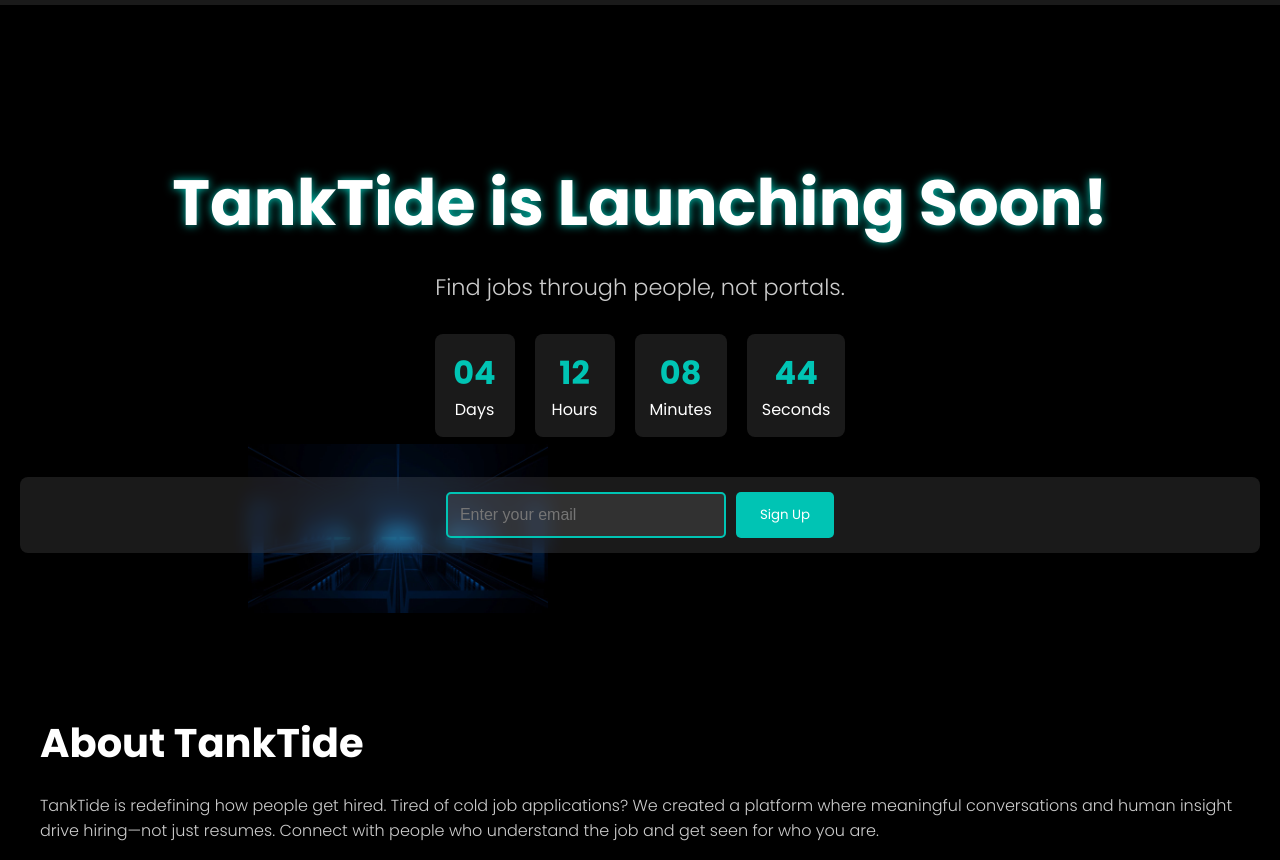
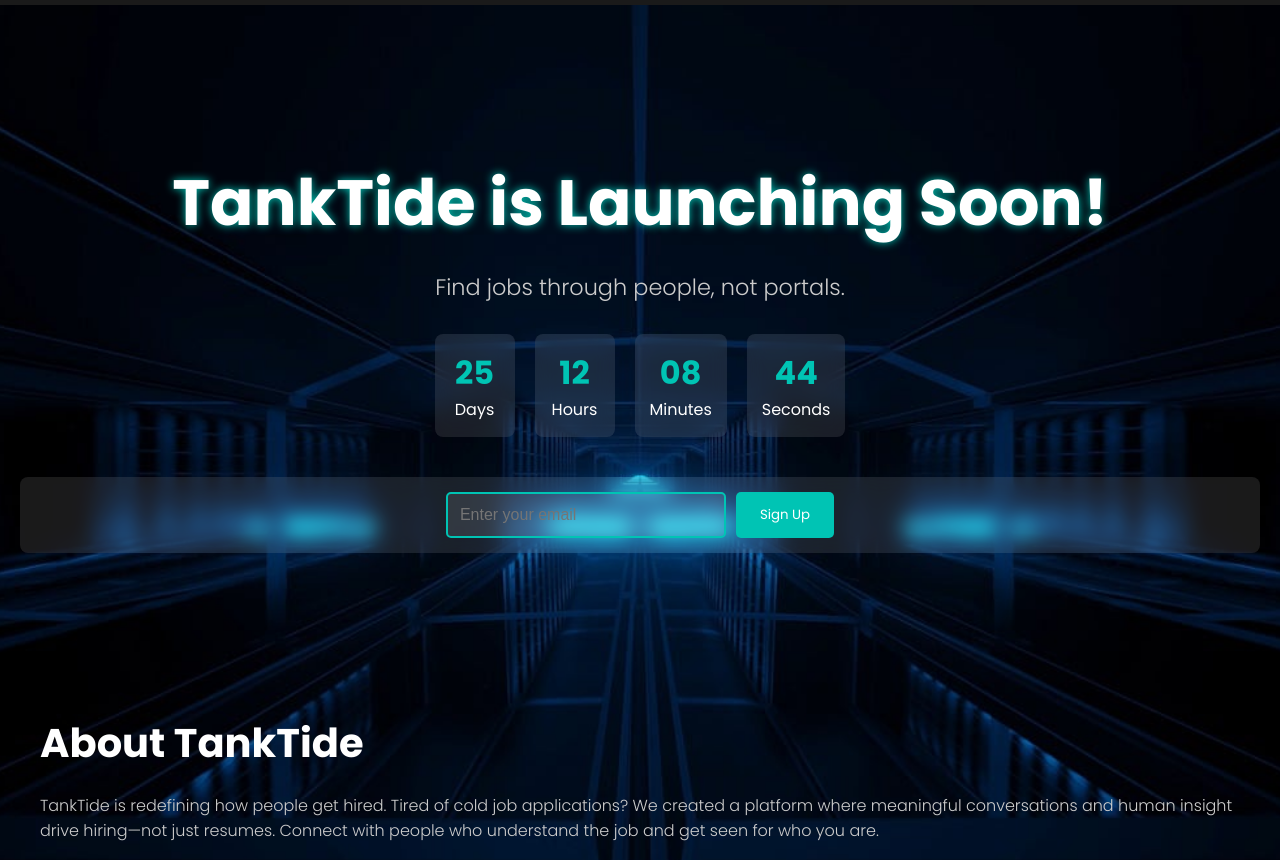
Before and after one commit to ganeshgowdametaking/tanktide, a plain HTML site: page index.html in a window 1280 px wide. Shown: the part 92-952 px from the top of the page. Drawn offline with nearby package versions, Linux system fonts and the light colour scheme.

Commit message:
Reverted countdown timer to May 31, 2025, made background image static and covering hero to about section - May 2025 v15

```diff
--- a/index.html
+++ b/index.html
@@ -1,4 +1,4 @@
-<!-- Force deploy May 2025 v13 -->
+<!-- Force deploy May 2025 v15 -->
 <!DOCTYPE html>
 <html lang="en">
 <head>
@@ -21,6 +21,8 @@
         <img src="logo.png" alt="TankTide Logo" class="logo" />
     </header>
 
+    <!-- Hero and About Wrapper -->
+    <div class="hero-about-wrapper">
         <!-- Hero Section -->
         <section class="hero" data-scroll>
             <h1 class="hero-title" data-animate="fade-in">TankTide is Launching Soon!</h1>
@@ -46,6 +48,7 @@
                 </div>
             </div>
         </section>
+    </div>
 
     <!-- Why TankTide Section -->
     <section class="features" data-scroll>
--- a/scripts.js
+++ b/scripts.js
@@ -10,8 +10,8 @@ function submitForm() {
 
 // Countdown Timer
 function startCountdown() {
-    // Temporary test date: May 10, 2025, 00:00:00 UTC
-    const launchDate = new Date("2025-05-10T00:00:00Z").getTime();
+    // Set launch date to May 31, 2025, 00:00:00 UTC using ISO string
+    const launchDate = new Date("2025-05-31T00:00:00Z").getTime();
     const countdown = setInterval(() => {
         const now = new Date().getTime();
         const distance = launchDate - now;
--- a/styles.css
+++ b/styles.css
@@ -47,23 +47,19 @@ header {
     filter: drop-shadow(0 0 5px #00C4B4);
 }
 
+/* Wrapper for hero and about sections to share the background */
+.hero-about-wrapper {
+    position: relative;
+    background: url('employee-running.png') no-repeat center center;
+    background-size: cover;
+    background-attachment: fixed; /* Keeps the background static while scrolling */
+}
+
 .hero {
     text-align: center;
     padding: 150px 20px 60px;
     color: #fff;
     position: relative;
-    background: url('employee-running.png') no-repeat bottom right;
-    background-size: 300px;
-    animation: runEmployee 10s linear infinite;
-}
-
-@keyframes runEmployee {
-    0% {
-        background-position: 100% bottom;
-    }
-    100% {
-        background-position: -300px bottom;
-    }
 }
 
 .hero-title {
@@ -152,7 +148,7 @@ button:hover {
 
 .about {
     padding: 100px 20px;
-    background: #000000;
+    position: relative;
 }
 
 .about-content {
@@ -306,7 +302,7 @@ footer p {
 
 @media (max-width: 768px) {
     .hero {
-        background-size: 200px;
+        padding: 100px 20px 40px;
     }
     .hero-title {
         font-size: 3rem;
```
Lines whose indentation alone changed are shown as unchanged.
